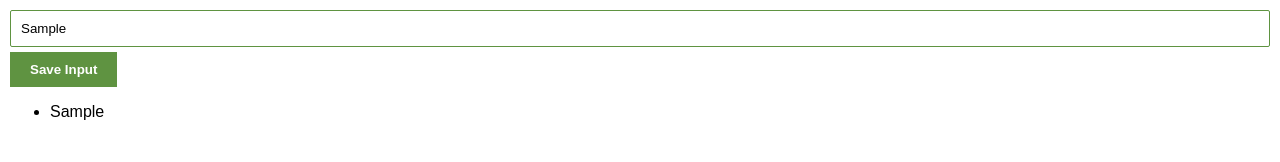
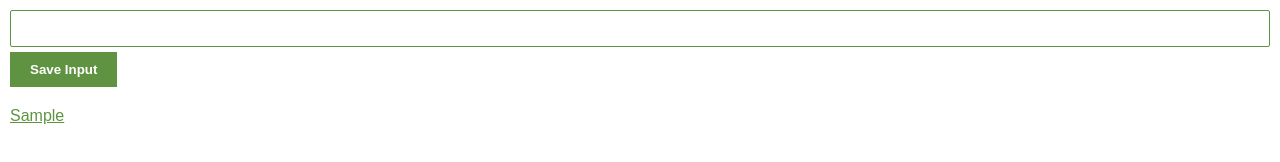
Before and after one commit to MirAfzalul/Practice, a plain HTML site: page Chrome Extension/index.html in a window 1280 px wide. Both pictures are taken after typing "Sample" into the empty fields and a click on the button "Save Input". Drawn offline with Linux system fonts and the light colour scheme.

Commit message:
html template and css

```diff
--- a/Chrome Extension/index.js
+++ b/Chrome Extension/index.js
@@ -9,12 +9,18 @@ inputBtn.addEventListener("click",function(){
     console.log(myLeads);
     //ulEl.textContent=myLeads+"\n";
    renderLeads();
+   inputEl.value="";
 })
 function renderLeads(){
     let listItems="";
     for(let i=0;i<myLeads.length;i++){
-        listItems+="<li>"+myLeads[i]+"</li>";
+        listItems+=`
+        <li>
+            <a target='_blank' href='${myLeads[i]}'>${myLeads[i]}
+            </a>
+        </li>`;
     }
+    console.log(listItems);
     ulEl.innerHTML=listItems;
 
 }
--- a/Chrome Extension/stylesheet.css
+++ b/Chrome Extension/stylesheet.css
@@ -19,3 +19,14 @@ button{
     border: none;
     font-weight: bold;
 }
+ul{
+    margin-top: 20px;
+list-style: none;
+padding-left: 0;
+}
+li{
+margin-top: 5px;
+}
+a{
+color: #5f9341;
+}
```
